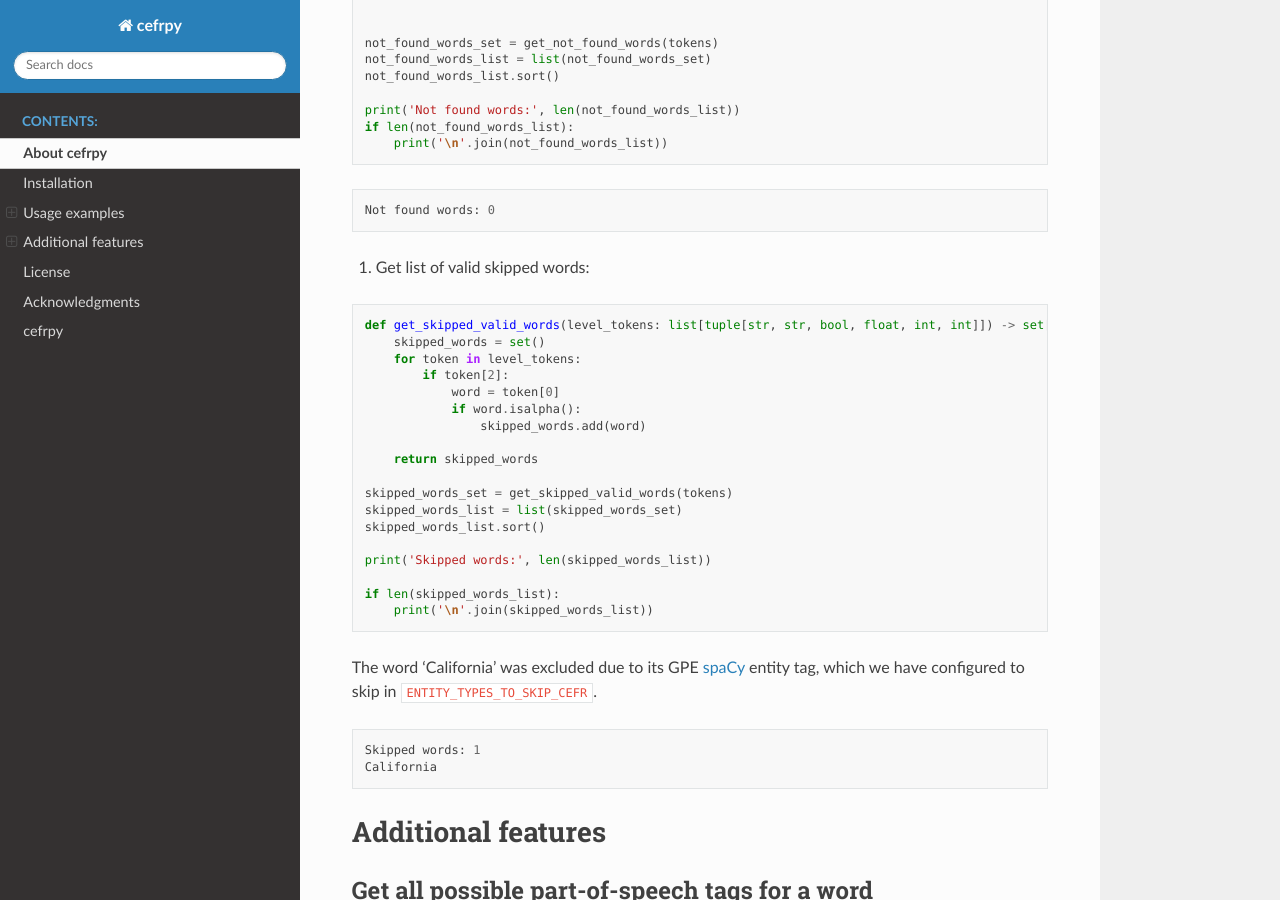
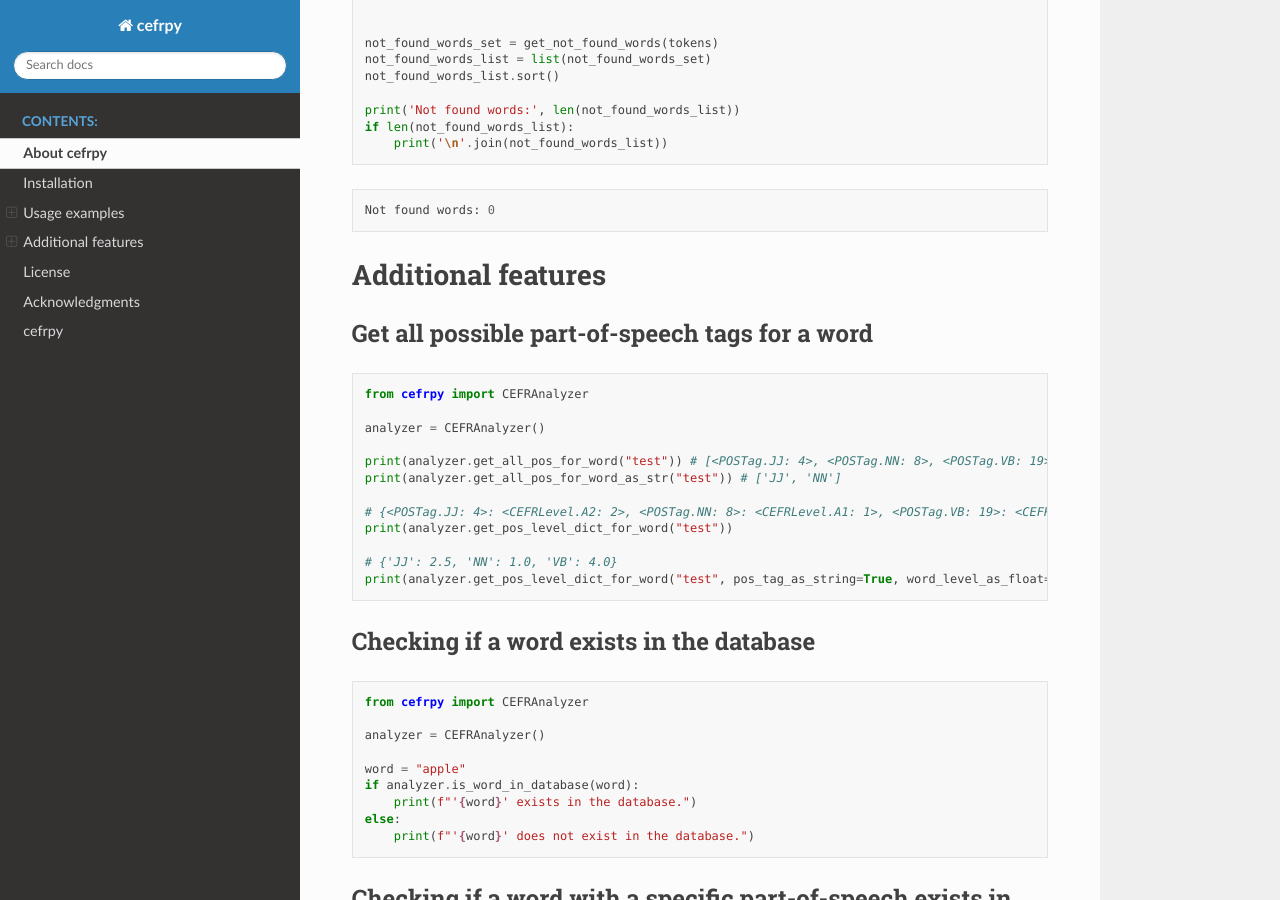
Before and after one commit to Maximax67/cefrpy, a Sphinx documentation site: the page built from docs/docs.md, in a window 1280 px wide and 900 px high, scrolled down 5441 px. Built offline with Sphinx 7.4.7 and the Read the Docs theme 2.0.0, drawn with Linux system fonts in a browser that asks for light colours.

````diff
--- a/docs/cefrpy.rst
+++ b/docs/cefrpy.rst
@@ -44,10 +44,10 @@ cefrpy.CEFRLevel module
    :undoc-members:
    :show-inheritance:
 
-cefrpy.CEFRSpacyAnalyzer module
+cefrpy.CEFRSpaCyAnalyzer module
 -------------------------------
 
-.. automodule:: cefrpy.CEFRSpacyAnalyzer
+.. automodule:: cefrpy.CEFRSpaCyAnalyzer
    :members:
    :undoc-members:
    :show-inheritance:
--- a/docs/docs.md
+++ b/docs/docs.md
@@ -310,36 +310,6 @@ if len(not_found_words_list):
 Not found words: 0
 ```
 
-5. Get list of valid skipped words:
-
-```py
-def get_skipped_valid_words(level_tokens: list[tuple[str, str, bool, float, int, int]]) -> set[str]:
-    skipped_words = set()
-    for token in level_tokens:
-        if token[2]:
-            word = token[0]
-            if word.isalpha():
-                skipped_words.add(word)
-
-    return skipped_words
-
-skipped_words_set = get_skipped_valid_words(tokens)
-skipped_words_list = list(skipped_words_set)
-skipped_words_list.sort()
-
-print('Skipped words:', len(skipped_words_list))
-
-if len(skipped_words_list):
-    print('\n'.join(skipped_words_list))
-```
-
-The word 'California' was excluded due to its GPE [spaCy](https://spacy.io) entity tag, which we have configured to skip in `ENTITY_TYPES_TO_SKIP_CEFR`.
-
-```
-Skipped words: 1
-California
-```
-
 # Additional features
 
 ## Get all possible part-of-speech tags for a word
--- a/setup.cfg
+++ b/setup.cfg
@@ -1,6 +1,6 @@
 [metadata]
 name = cefrpy
-version = 1.0.0
+version = 1.0.1
 author = Maxim Belikov
 author_email = maximax6767@gmail.com
 description = Python package for analyzing words based on the CEFR level.
--- a/src/cefrpy/__init__.py
+++ b/src/cefrpy/__init__.py
@@ -3,7 +3,7 @@ from .CEFRDataReader import CEFRDataReader
 from .CEFRDataProcessor import CEFRDataProcessor
 from .CEFRLevel import CEFRLevel
 from .CEFRAnalyzer import CEFRAnalyzer
-from .CEFRSpacyAnalyzer import CEFRSpaCyAnalyzer
+from .CEFRSpaCyAnalyzer import CEFRSpaCyAnalyzer
 
-__version__ = "1.0.0"
+__version__ = "1.0.1"
 __all__ = ["POSTag", "CEFRDataReader", "CEFRDataProcessor", "CEFRLevel", "CEFRAnalyzer", "CEFRSpaCyAnalyzer"]
````
Also changed, not shown: README.md (+8 -32 lines), 1 other file.
